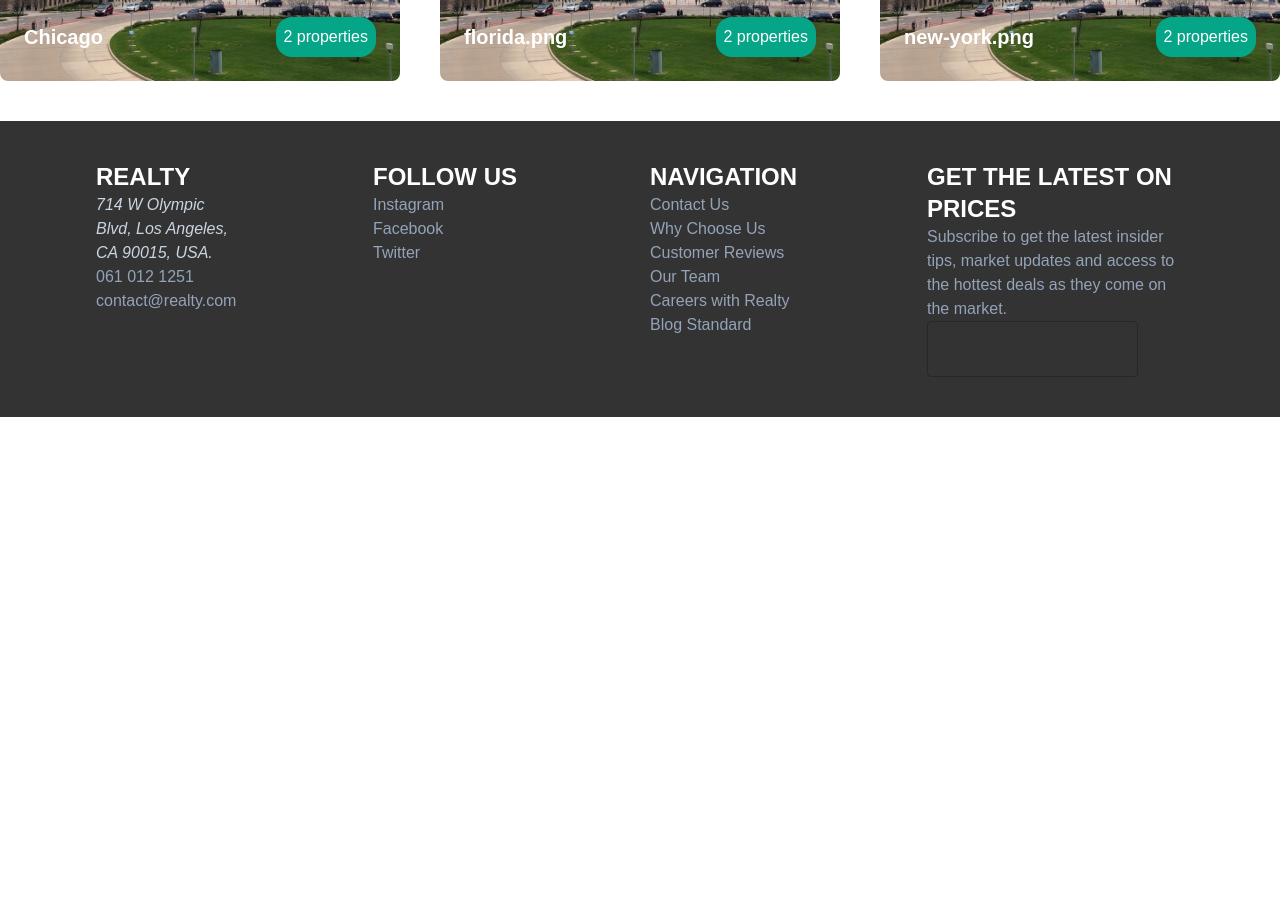
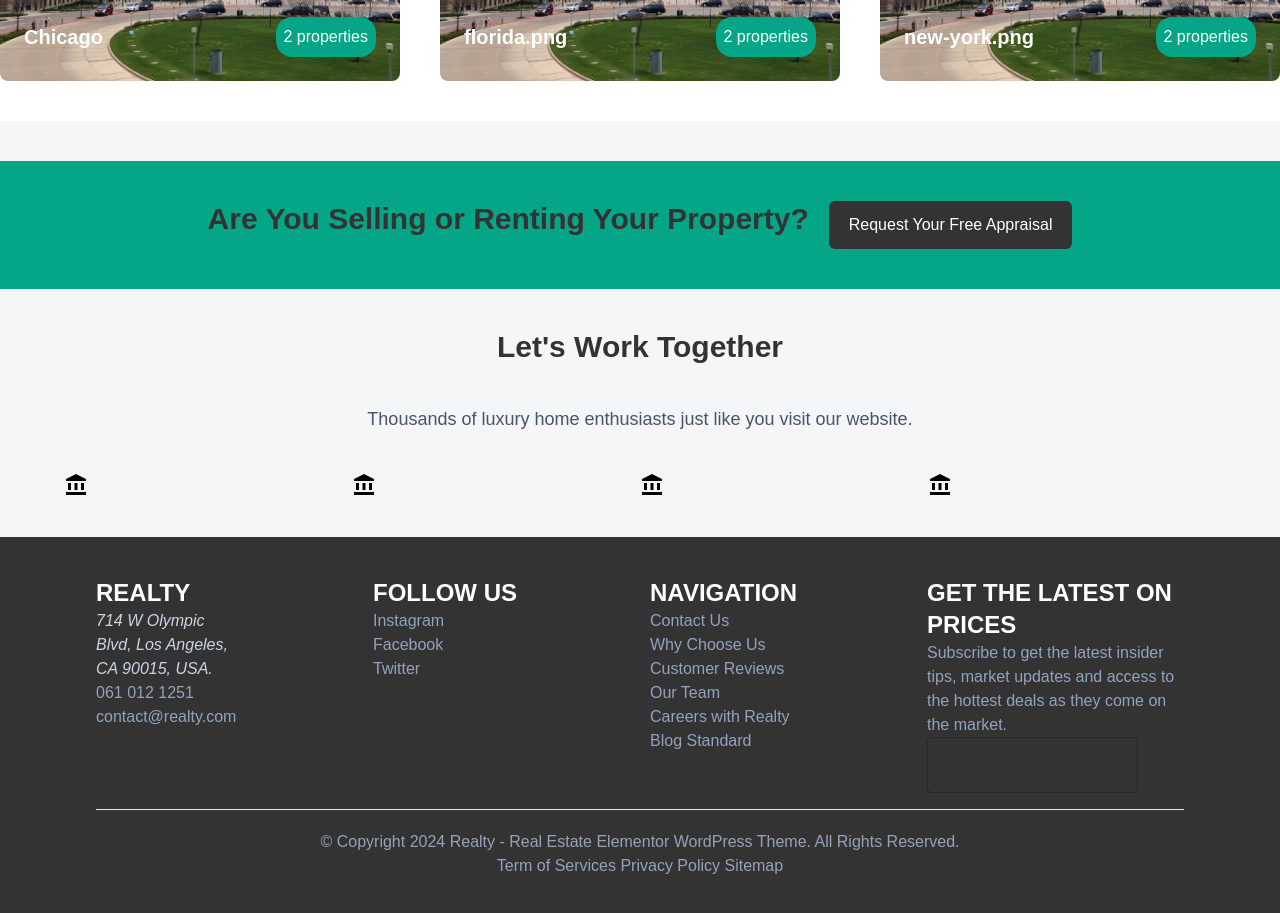
Before and after one commit to scelo-gumede/Real-Estate-1, a Next.js app: page / in a window 1280 px wide. Shown: the part 4820-5733 px from the top of the page. Before the commit the page ends 5237 px from the top, so only its background shows below. Built offline with nearby package versions, Linux system fonts and the light colour scheme.

Commit message:
left with 2 comp

```diff
--- a/app/components/Footer.tsx
+++ b/app/components/Footer.tsx
@@ -5,7 +5,9 @@ import { TextField } from "@mui/material";
 export default function Footer(){
 
     return (
-        <footer className="bg-grey px-5 gap-5 md:px-24 flex flex-col md:flex-row py-10 text-slate-400">
+        <footer className="bg-grey px-5  md:px-24  py-10 text-slate-400">
+
+        <div className="gap-5 flex flex-col md:flex-row">
 
             <div className="flex-1">
                 <h3 className="text-white text-2xl font-bold">REALTY</h3>
@@ -43,6 +45,13 @@ export default function Footer(){
             <TextField variant="outlined"  />
             </div>
 
+            </div>
+            <hr  className="my-4"/>
+            <div className="flex flex-col justify-center items-center my-5">
+                <p>© Copyright 2024 Realty - Real Estate <br className="md:hidden" /> Elementor WordPress Theme. All Rights Reserved.</p>
+                <p>Term of Services Privacy Policy Sitemap</p>
+            </div>
+
         </footer>
     )
 }
--- /dev/null
+++ b/app/components/Selling.tsx
@@ -0,0 +1,33 @@
+import AccountBalanceIcon from '@mui/icons-material/AccountBalance';
+
+
+const colleagues = [
+    AccountBalanceIcon,
+    AccountBalanceIcon,
+    AccountBalanceIcon,
+    AccountBalanceIcon
+]
+
+
+export default function Selling(){
+
+    return (
+        <section className=' py-10 space-y-10 bg-greyWhite'>
+            <div className="bg-green flex justify-center  py-10 space-x-5">
+            <h2 className="text-3xl text-grey text-center font-extrabold">Are You Selling or Renting Your Property?</h2>
+            <p className="text-white bg-grey text-center px-5 rounded-md py-3 cursor-pointer ">Request Your Free Appraisal</p>
+            </div>
+
+            <h2 className="text-3xl text-grey  text-center font-extrabold">Let's Work Together</h2>
+            <p className="text-slate-600 text-lg mb-4 text-center">Thousands of luxury home enthusiasts just like you visit our website.</p>
+
+            <div className='grid px-16 md:grid-cols-2 lg:grid-cols-4'>
+            {
+                colleagues.map((Colleague,i)=>{
+                    return <Colleague />
+                })
+            }
+            </div>
+        </section>
+    )
+}
--- a/app/page.tsx
+++ b/app/page.tsx
@@ -4,6 +4,7 @@ import Hero from "./components/Hero"
 import Market from "./components/Market"
 import NeighbourHood from "./components/NeighbourHood"
 import Search from "./components/Search"
+import Selling from "./components/Selling"
 import Trust from "./components/Trust"
 
 
@@ -19,6 +20,7 @@ export default function Home (){
       <Market />
       <Agents />
       <NeighbourHood />
+      <Selling />
     </div>
   )
 }
```
